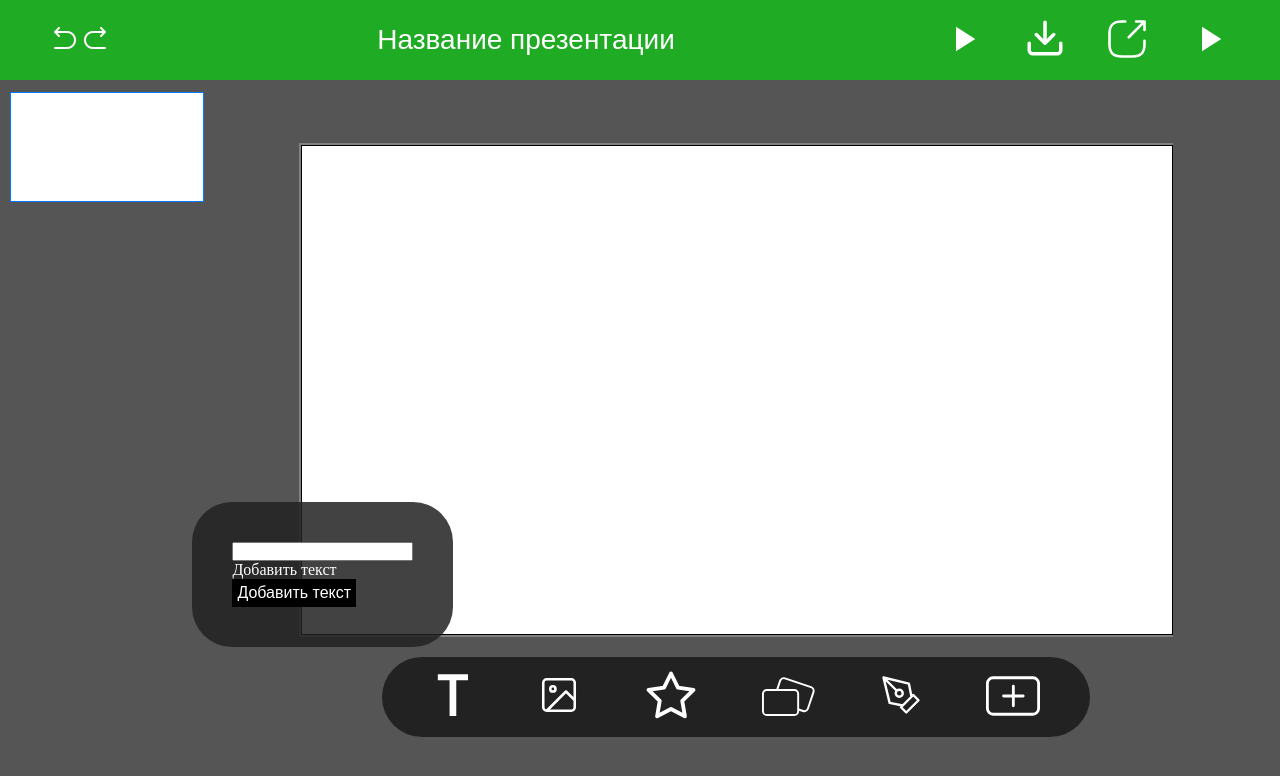
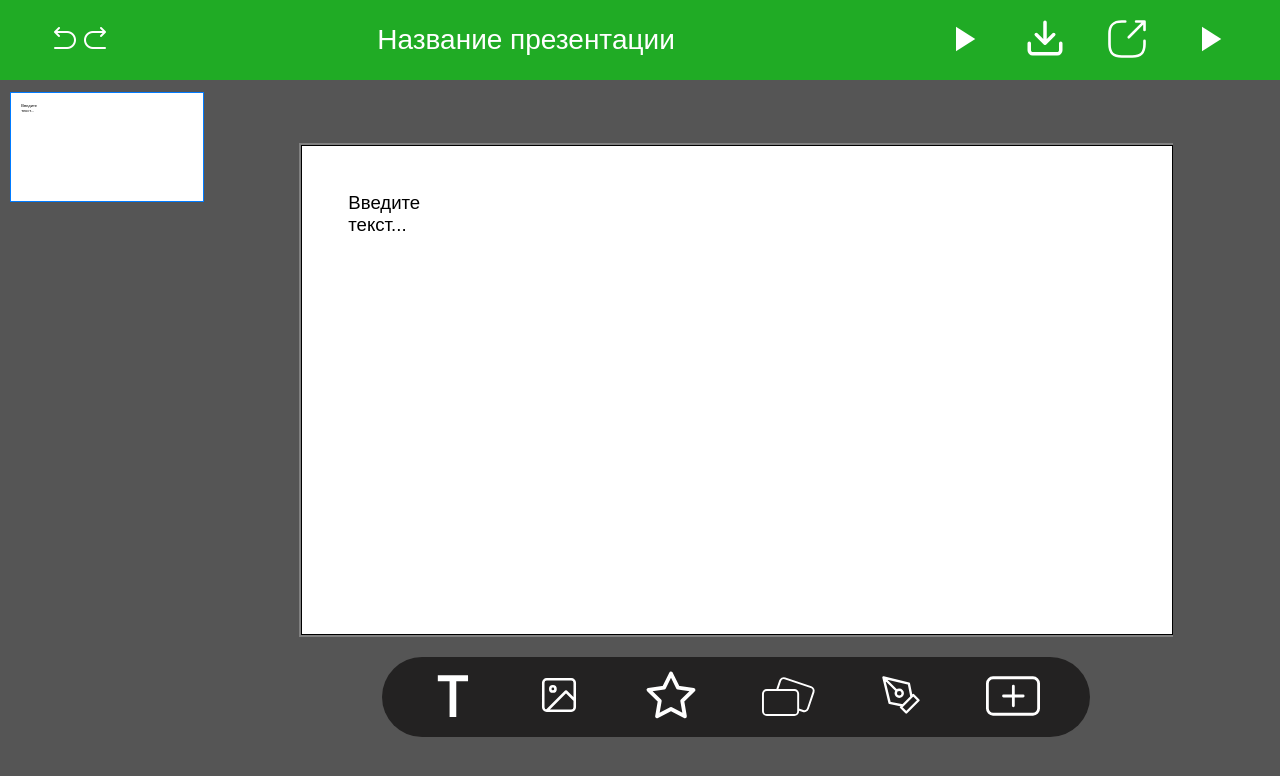
Before and after one commit to NikitaDudinov/Presentation_Maker, a React (Vite) app: page / in a window 1280 px wide. Both pictures are taken after a click on the button 453 px from the left and 696 px from the top of the page. Shown: the top 776 px of the page. Built offline with nearby package versions, Linux system fonts and the light colour scheme.

Commit message:
Добавил вомзожность вводить текст на слайде

```diff
--- a/src/store/hooks/useDraggableSlides.ts
+++ b/src/store/hooks/useDraggableSlides.ts
@@ -142,6 +142,7 @@ const useDraggableSlides = (
 
 
     return {
+        setCurrentSlides,
         currentSlides,
         handleMouseDown,
         draggedIndex,
--- a/src/store/hooks/useResize.ts
+++ b/src/store/hooks/useResize.ts
@@ -1,18 +1,36 @@
-import { useEffect, useRef, useState } from 'react';
+import { useEffect, useRef, useState, useCallback } from 'react';
 import { PresentationType, UpdateSizeType } from '../types';
 import { useAppActions } from './useAppActions';
+import { SLIDE_HEIGHT, SLIDE_WIDTH } from '../constants';
 
 const useResize = (initialSize: { width: number; height: number }, scale: number, state: PresentationType) => {
-    const {updateSizeElement, updatePositionElement} = useAppActions();
+    const { updateSizeElement, updatePositionElement } = useAppActions();
     const [sizeObject, setSizeObject] = useState(initialSize);
+    const [localPosition, setLocalPosition] = useState({ x: 0, y: 0 });
     const [resizeType, setResizeType] = useState<UpdateSizeType | null>(null);
     const ref = useRef<HTMLDivElement | null>(null);
     const startPositionRef = useRef({ x: 0, y: 0 });
     const startElementPositionRef = useRef({ x: 0, y: 0 });
     const startSizeRef = useRef({ width: 0, height: 0 });
+    const rafRef = useRef<number>();
 
-    const handleMouseMove = (event: MouseEvent) => {
+    useEffect(() => {
+        const selectedElement = state.slides
+            .find(slide => slide.id === state.selection.selectedSlideId)
+            ?.elements.find(element => element.id === state.selection.elementsId[0]);
+
+        if (selectedElement) {
+            setLocalPosition(selectedElement.position);
+        }
+    }, [state.selection.selectedSlideId, state.selection.elementsId, state.slides]);
+
+    const handleMouseMove = useCallback((event: MouseEvent) => {
         if (resizeType && ref.current && state.selection.selectedSlideId) {
+            if (rafRef.current) {
+                cancelAnimationFrame(rafRef.current);
+            }
+
+            rafRef.current = requestAnimationFrame(() => {
                 const selectedElement = state.slides
                     .find(slide => slide.id === state.selection.selectedSlideId)
                     ?.elements.find(element => element.id === state.selection.elementsId[0]);
@@ -29,54 +47,46 @@ const useResize = (initialSize: { width: number; height: number }, scale: number
 
                 switch (resizeType) {
                     case 'diagonal-right-bottom':
-                    newWidth = startSizeRef.current.width + deltaX;
-                    newHeight = startSizeRef.current.height + deltaY;
+                        newWidth += deltaX;
+                        newHeight += deltaY;
                         break;
-
                     case 'diagonal-right-top':
-                    newWidth = startSizeRef.current.width + deltaX;
-                    newHeight = startSizeRef.current.height - deltaY;
-                    newY = startElementPositionRef.current.y + deltaY;
+                        newWidth += deltaX;
+                        newHeight -= deltaY;
+                        newY += deltaY;
                         break;
-
                     case 'diagonal-left-top':
-                    newWidth = startSizeRef.current.width - deltaX;
-                    newHeight = startSizeRef.current.height - deltaY;
-                    newX = startElementPositionRef.current.x + deltaX;
-                    newY = startElementPositionRef.current.y + deltaY;
+                        newWidth -= deltaX;
+                        newHeight -= deltaY;
+                        newX += deltaX;
+                        newY += deltaY;
                         break;
-
                     case 'diagonal-left-bottom':
-                    newWidth = startSizeRef.current.width - deltaX;
-                    newHeight = startSizeRef.current.height + deltaY;
-                    newX = startElementPositionRef.current.x + deltaX;
+                        newWidth -= deltaX;
+                        newHeight += deltaY;
+                        newX += deltaX;
                         break;
-
                     case 'horizontal-right':
-                    newWidth = startSizeRef.current.width + deltaX;
+                        newWidth += deltaX;
                         break;
-
                     case 'horizontal-left':
-                    newWidth = startSizeRef.current.width - deltaX;
-                    newX = startElementPositionRef.current.x + deltaX;
+                        newWidth -= deltaX;
+                        newX += deltaX;
                         break;
-
                     case 'vertical-bottom':
-                    newHeight = startSizeRef.current.height + deltaY;
+                        newHeight += deltaY;
                         break;
-
                     case 'vertical-top':
-                    newHeight = startSizeRef.current.height - deltaY;
-                    newY = startElementPositionRef.current.y + deltaY;
+                        newHeight -= deltaY;
+                        newY += deltaY;
                         break;
                 }
 
-            // Ограничиваем минимальные размеры и корректируем позицию
                 if (newWidth < 20) {
                     const diff = 20 - newWidth;
                     newWidth = 20;
                     if (resizeType.includes('left')) {
-                    newX = startElementPositionRef.current.x + deltaX - diff;
+                        newX -= diff;
                     }
                 }
 
@@ -84,32 +94,57 @@ const useResize = (initialSize: { width: number; height: number }, scale: number
                     const diff = 20 - newHeight;
                     newHeight = 20;
                     if (resizeType.includes('top')) {
-                    newY = startElementPositionRef.current.y + deltaY - diff;
+                        newY -= diff;
                     }
                 }
 
-            // Обновляем размер
-            setSizeObject({
-                width: newWidth,
-                height: newHeight
-            });
+                const maxWidth = SLIDE_WIDTH - newX;
+                const maxHeight = SLIDE_HEIGHT - newY;
 
-            // Обновляем позицию только если она действительно изменилась
-            if (newX !== selectedElement.position.x || newY !== selectedElement.position.y) {
-                updatePositionElement({ x: newX, y: newY });
+                if (newWidth > maxWidth) {
+                    newWidth = maxWidth;
+                }
+
+                if (newHeight > maxHeight) {
+                    newHeight = maxHeight;
+                }
+
+                if (newX < 0) {
+                    const diff = -newX;
+                    newX = 0;
+                    if (resizeType.includes('left')) {
+                        newWidth -= diff;
                     }
                 }
-    };
 
-    const handleMouseUp = () => {
+                if (newY < 0) {
+                    const diff = -newY;
+                    newY = 0;
+                    if (resizeType.includes('top')) {
+                        newHeight -= diff;
+                    }
+                }
+
+                setSizeObject({ width: newWidth, height: newHeight });
+                setLocalPosition({ x: newX, y: newY });
+            });
+        }
+    }, [resizeType, scale, state.selection.selectedSlideId, state.slides]);
+
+    const handleMouseUp = useCallback(() => {
         if (resizeType && ref.current) {
             updateSizeElement(sizeObject);
+            updatePositionElement(localPosition);
         }
         setResizeType(null);
-    };
+        if (rafRef.current) {
+            cancelAnimationFrame(rafRef.current);
+        }
+    }, [resizeType, sizeObject, localPosition, updateSizeElement, updatePositionElement]);
 
-    const handleResizeMouseDown = (type: UpdateSizeType) => (event: React.MouseEvent) => {
+    const handleResizeMouseDown = useCallback((type: UpdateSizeType) => (event: React.MouseEvent) => {
         event.stopPropagation();
+        event.preventDefault();
         setResizeType(type);
 
         const selectedElement = state.slides
@@ -117,25 +152,12 @@ const useResize = (initialSize: { width: number; height: number }, scale: number
             ?.elements.find(element => element.id === state.selection.elementsId[0]);
 
         if (selectedElement) {
-            // Сохраняем начальную позицию мыши
-            startPositionRef.current = {
-                x: event.clientX,
-                y: event.clientY
-            };
-
-            // Сохраняем начальную позицию элемента
-            startElementPositionRef.current = {
-                x: selectedElement.position.x,
-                y: selectedElement.position.y
-            };
-
-            // Сохраняем начальные размеры
-            startSizeRef.current = {
-                width: sizeObject.width,
-                height: sizeObject.height
-            };
+            startPositionRef.current = { x: event.clientX, y: event.clientY };
+            startElementPositionRef.current = { x: selectedElement.position.x, y: selectedElement.position.y };
+            startSizeRef.current = { width: sizeObject.width, height: sizeObject.height };
+            setLocalPosition(selectedElement.position);
         }
-    };
+    }, [state.selection.selectedSlideId, state.slides, sizeObject]);
 
     useEffect(() => {
         if (resizeType) {
@@ -146,17 +168,19 @@ const useResize = (initialSize: { width: number; height: number }, scale: number
         return () => {
             document.removeEventListener('mousemove', handleMouseMove);
             document.removeEventListener('mouseup', handleMouseUp);
+            if (rafRef.current) {
+                cancelAnimationFrame(rafRef.current);
+            }
         };
-    }, [resizeType, sizeObject, state.selection.selectedSlideId]);
+    }, [resizeType, handleMouseMove, handleMouseUp]);
 
     return {
         sizeObject,
         resizeType,
         handleResizeMouseDown,
-        ref
+        ref,
+        localPosition
     };
 };
 
-export {
-    useResize,
-}
+export { useResize };
--- a/src/store/redux/presentationReducer.ts
+++ b/src/store/redux/presentationReducer.ts
@@ -8,6 +8,7 @@ import { updateBackgroundSlide } from "../updateBackgroundSlide";
 import { addTextElement } from "../addTextElement";
 import { addImageElement } from "../addImageElement";
 import { deleteElement } from "../deleteElement";
+import { updateContentText } from "./updateContentText";
 
 const presentationReducer = (state: PresentationType = defaultPresentation, action: PresentationAction): PresentationType => {
     switch (action.type) {
@@ -69,6 +70,8 @@ const presentationReducer = (state: PresentationType = defaultPresentation, acti
             }
         case PresentationActionType.SET_PRESENTATION:
             return action.payload
+        case PresentationActionType.UPDATE_CONTENT_TEXT:
+            return updateContentText(state, action.payload)
         default:
             return state
     }
--- /dev/null
+++ b/src/store/redux/updateContentText.ts
@@ -0,0 +1,39 @@
+import { PresentationType } from "../types";
+
+function updateContentText(presentation: PresentationType, newContent: string): PresentationType {
+    const selectedSlideId = presentation.selection.selectedSlideId;
+    const selectedElementId = presentation.selection.elementsId[0];
+
+    if (selectedSlideId && selectedElementId) {
+        const newSlides = presentation.slides.map(slide => {
+            if (slide.id === selectedSlideId) {
+                const newElements = slide.elements.map(element => {
+                    if (element.id === selectedElementId) {
+                        return {
+                            ...element,
+                            content: newContent
+                        };
+                    }
+                    return element;
+                });
+
+                return {
+                    ...slide,
+                    elements: newElements
+                };
+            }
+            return slide;
+        });
+
+        return {
+            ...presentation,
+            slides: newSlides,
+        };
+    }
+
+    return presentation;
+}
+
+export {
+    updateContentText,
+};
--- a/src/views/slide/ImageObject.tsx
+++ b/src/views/slide/ImageObject.tsx
@@ -1,4 +1,3 @@
-
 import {CSSProperties, useEffect} from "react";
 import { ImageElementType, PresentationType } from "../../store/types";
 import { useDragAndDrop } from "../../store/hooks/useDragAndDrop";
@@ -26,7 +25,6 @@ type ResizeHandle  = {
 }
 
 const ImageObject = ({ imageObject, scale, isWorkSpace=false, isSelected, state }: ImageObjectProps) => {
-
     const {setSelectionElement} = useAppActions();
 
     const { localPosition, handleMouseDown, setLocalPosition} = useDragAndDrop(
@@ -41,7 +39,11 @@ const ImageObject = ({ imageObject, scale, isWorkSpace=false, isSelected, state
         return(setLocalPosition(imageObject.position))
     }, [imageObject]);
 
-    const { sizeObject, resizeType, handleResizeMouseDown, ref } = useResize(imageObject.size, scale, state);
+    const { sizeObject, resizeType, handleResizeMouseDown, ref, localPosition: resizePosition } = useResize(
+        imageObject.size,
+        scale,
+        state
+    );
 
     const commonStyles: CSSProperties = {
         position: 'absolute',
@@ -54,8 +56,14 @@ const ImageObject = ({ imageObject, scale, isWorkSpace=false, isSelected, state
         : {width: `${imageObject.size.width * scale}px`, height: `${imageObject.size.height * scale}px`}
 
     const positionStyles = isWorkSpace
-        ? { top: `${localPosition.y * scale}px`, left: `${localPosition.x * scale}px` }
-        : { top: `${imageObject.position.y * scale}px`, left: `${imageObject.position.x * scale}px` };
+        ? {
+            top: `${(resizeType ? resizePosition.y : localPosition.y) * scale}px`,
+            left: `${(resizeType ? resizePosition.x : localPosition.x) * scale}px`
+        }
+        : {
+            top: `${imageObject.position.y * scale}px`,
+            left: `${imageObject.position.x * scale}px`
+        };
 
     const imageObjectStyles: CSSProperties = {
         ...commonStyles,
@@ -79,13 +87,20 @@ const ImageObject = ({ imageObject, scale, isWorkSpace=false, isSelected, state
     ];
 
     return (
-        <div ref={ref} onMouseDown={isWorkSpace ? handleMouseDown : undefined} style={imageObjectStyles}>
+        <div
+            ref={ref}
+            onMouseDown={isWorkSpace ? handleMouseDown : undefined}
+            style={imageObjectStyles}
+        >
             <img
                 style={{
                     width: '100%',
-                height: '100%'
+                    height: '100%',
+                    userSelect: 'none',
+                    pointerEvents: 'none'
                 }}
                 src={imageObject.src}
+                draggable={false}
             />
             <div>
                 {isSelected && resizeHandles.map(handle => (
@@ -96,13 +111,13 @@ const ImageObject = ({ imageObject, scale, isWorkSpace=false, isSelected, state
                             position: 'absolute',
                             width: '10px',
                             height: '10px',
-                        backgroundColor: 'red',
+                            backgroundColor: '#0b57d0',
                             ...handle.style,
+                            userSelect: 'none',
                         }}
                     />
                 ))}
             </div>
-
         </div>
     );
 };
--- a/src/views/slide/TextObject.tsx
+++ b/src/views/slide/TextObject.tsx
@@ -1,4 +1,4 @@
-import React, { CSSProperties, useEffect} from "react";
+import React, { CSSProperties, useEffect, useState, useRef } from "react";
 import { PresentationType, TextElementType, UpdateSizeType } from "../../store/types";
 import { useDragAndDrop } from "../../store/hooks/useDragAndDrop";
 import { useResize } from "../../store/hooks/useResize";
@@ -10,6 +10,7 @@ type TextObjectProps = {
     isSelected: boolean;
     state: PresentationType;
     isWorkSpace?: boolean;
+    isNew?: boolean;
 };
 
 type ResizeHandle  = {
@@ -23,45 +24,87 @@ type ResizeHandle  = {
     };
 }
 
-const TextObject: React.FC<TextObjectProps> = ({ textObject, scale, isWorkSpace = false, isSelected, state }) => {
+const TextObject: React.FC<TextObjectProps> = ({
+    textObject,
+    scale,
+    isWorkSpace = false,
+    isSelected,
+    state,
+    isNew = false
+}) => {
+    const { setSelectionElement, updateContentText } = useAppActions();
+    const [isEditing, setIsEditing] = useState(isNew);
+    const inputRef = useRef<HTMLTextAreaElement>(null);
 
-    const {setSelectionElement} = useAppActions();
-
-    const { localPosition, handleMouseDown, setLocalPosition } = useDragAndDrop(
+    const { localPosition, handleMouseDown: dragMouseDown, setLocalPosition } = useDragAndDrop(
         textObject.position,
         textObject.size,
         isSelected,
-        () => {setSelectionElement(textObject.id)},
+        () => { setSelectionElement(textObject.id) },
         scale,
     );
+
+    const handleDoubleClick = (e: React.MouseEvent) => {
+        if (!isWorkSpace) return;
+        e.stopPropagation();
+        setIsEditing(true);
+    };
 
     useEffect(() => {
         setLocalPosition(textObject.position);
     }, [textObject.position]);
 
+    const { sizeObject, resizeType, handleResizeMouseDown, ref, localPosition: resizePosition } = useResize(
+        textObject.size,
+        scale,
+        state
+    );
 
-    const { sizeObject, resizeType, handleResizeMouseDown, ref } = useResize(textObject.size, scale, state);
+    useEffect(() => {
+        if (isNew && inputRef.current) {
+            inputRef.current.focus();
+        }
+    }, [isNew]);
+
+    const handleBlur = () => {
+        setIsEditing(false);
+    };
+
+    const handleKeyDown = (e: React.KeyboardEvent) => {
+        if (e.key === 'Enter' && !e.shiftKey) {
+            e.preventDefault();
+            inputRef.current?.blur();
+        }
+    };
 
     const commonStyles: CSSProperties = {
         position: 'absolute',
-        width: `${sizeObject.width * scale}px`,
-        height: `${sizeObject.height * scale}px`,
         fontSize: `${textObject.font.size * scale}px`,
         cursor: resizeType ?
             (resizeType.includes('horizontal') ? 'ew-resize' :
              resizeType.includes('vertical') ? 'ns-resize' : 'nwse-resize')
-            : 'grab',
+            : isEditing ? 'text' : 'default',
         border: isSelected ? '2px solid #0b57d0' : 'none',
         overflow: 'hidden',
+        userSelect: 'none',
+        fontFamily: textObject.font.family,
+        wordWrap: 'break-word',
+        whiteSpace: 'pre-wrap'
     };
 
+    const sizeStyles: CSSProperties = isWorkSpace
+        ? {width: `${sizeObject.width * scale}px`, height: `${sizeObject.height * scale}px`}
+        : {width: `${textObject.size.width * scale}px`, height: `${textObject.size.height * scale}px`}
+
     const positionStyles = isWorkSpace
-        ? { top: `${localPosition.y * scale}px`, left: `${localPosition.x * scale}px` }
-        : { top: `${textObject.position.y * scale}px`, left: `${textObject.position.x * scale}px` };
-
-    const sizeStyles: CSSProperties = isWorkSpace
-    ? {width: `${sizeObject.width * scale}px`, height: `${sizeObject.height * scale}px`}
-    : {width: `${textObject.size.width * scale}px`, height: `${textObject.size.height * scale}px`}
+        ? {
+            top: `${(resizeType ? resizePosition.y : localPosition.y) * scale}px`,
+            left: `${(resizeType ? resizePosition.x : localPosition.x) * scale}px`
+        }
+        : {
+            top: `${textObject.position.y * scale}px`,
+            left: `${textObject.position.x * scale}px`
+        };
 
     const resizeHandles: ResizeHandle[] = [
         { type: 'diagonal-right-bottom', style: { bottom: 0, right: 0, cursor: 'nwse-resize' } },
@@ -78,13 +121,52 @@ const TextObject: React.FC<TextObjectProps> = ({ textObject, scale, isWorkSpace
         <div
             ref={ref}
             style={{ ...commonStyles, ...positionStyles, ...sizeStyles }}
-            onMouseDown={isWorkSpace ? handleMouseDown : undefined}
+            onMouseDown={!isEditing ? dragMouseDown : undefined}
+            onDoubleClick={handleDoubleClick}
         >
-            <p style={{ margin: 0 }}>
-                {textObject.content}
-            </p>
+            {isEditing ? (
+                <textarea
+                    ref={inputRef}
+                    value={textObject.content}
+                    onChange={(e) => updateContentText(e.target.value)}
+                    onBlur={handleBlur}
+                    onKeyDown={handleKeyDown}
+                    onClick={(e) => e.stopPropagation()}
+                    onMouseDown={(e) => e.stopPropagation()}
+                    style={{
+                        width: '100%',
+                        height: '100%',
+                        border: 'none',
+                        outline: 'none',
+                        resize: 'none',
+                        background: 'transparent',
+                        fontSize: 'inherit',
+                        fontFamily: 'inherit',
+                        margin: 0,
+                        padding: 0,
+                        overflow: 'hidden',
+                        wordWrap: 'break-word',
+                        whiteSpace: 'pre-wrap',
+                        cursor: 'text',
+                        pointerEvents: 'auto'
+                    }}
+                    autoFocus
+                />
+            ) : (
+                <p style={{
+                    margin: 0,
+                    userSelect: 'none',
+                    pointerEvents: 'none',
+                    width: '100%',
+                    height: '100%',
+                    wordWrap: 'break-word',
+                    whiteSpace: 'pre-wrap'
+                }}>
+                    {textObject.content || 'Введите текст...'}
+                </p>
+            )}
 
-            {isSelected && resizeHandles.map(handle => (
+            {isSelected && !isEditing && resizeHandles.map(handle => (
                 <div
                     key={handle.type}
                     onMouseDown={handleResizeMouseDown(handle.type)}
@@ -92,8 +174,9 @@ const TextObject: React.FC<TextObjectProps> = ({ textObject, scale, isWorkSpace
                         position: 'absolute',
                         width: '10px',
                         height: '10px',
-                        backgroundColor: 'red',
+                        backgroundColor: '#0b57d0',
                         ...handle.style,
+                        userSelect: 'none',
                     }}
                 />
             ))}
@@ -101,5 +184,4 @@ const TextObject: React.FC<TextObjectProps> = ({ textObject, scale, isWorkSpace
     );
 };
 
-
 export { TextObject };
--- a/src/views/slidesList/SlidesList.tsx
+++ b/src/views/slidesList/SlidesList.tsx
@@ -4,6 +4,7 @@ import { useDraggableSlides } from "../../store/hooks/useDraggableSlides";
 import { useAppSelector } from "../../store/hooks/useAppSelector";
 import { useAppActions } from "../../store/hooks/useAppActions";
 import { SLIDE_HEIGHT, SLIDE_WIDTH } from '../../store/constants';
+import { useEffect } from 'react';
 
 type SlideListProps = {
     slidePreviewScale: number;
@@ -14,7 +15,12 @@ const SlidesList = ({slidePreviewScale}: SlideListProps) => {
     const slides = useAppSelector(state => state.slides);
     const selectSlideId = useAppSelector(state => state.selection.selectedSlideId);
 
+    useEffect(() => {
+        setCurrentSlides(slides);
+    }, [slides]);
+
     const {
+        setCurrentSlides,
         currentSlides,
         handleMouseDown,
         draggedIndex,
--- a/src/views/toolbar/editTextComponent/EditTextComponent.tsx
+++ b/src/views/toolbar/editTextComponent/EditTextComponent.tsx
@@ -73,6 +73,11 @@ const EditTextComponent: React.FC<EditTextComponentProps> = ({ element, selected
         setInputText(newValue);
     };
 
+    const handleAddText = () => {
+        if (selectedSlideId) {
+            addTextElement('');
+        }
+    };
 
     return (
         element && element.type === 'text' ? (
@@ -129,27 +134,15 @@ const EditTextComponent: React.FC<EditTextComponentProps> = ({ element, selected
             <Button type={'icon'} onClick={() => {}} iconUrl={imageTextUrl} iconSize={'medium'}/>
         </Popover>
         ) : (
-            <Popover
-            content={
-                <div>
-                    <input
-                        value={inputText}
-                        onChange={handleInputChange}
-                        className="input-field"
-                    />
-                <span className={styles.label}>Добавить текст</span>
-                <Button type='text' onClick={() => {if(selectedSlideId)addTextElement(inputText)}} label="Добавить текст"/>
-                </div>
-            }
-        >
-            <Button type={'icon'} onClick={() => {}} iconUrl={imageTextUrl} iconSize={'medium'}/>
-        </Popover>
+            <Button
+                type={'icon'}
+                onClick={handleAddText}
+                iconUrl={imageTextUrl}
+                iconSize={'medium'}
+            />
         )
-
     )
 }
-
-
 
 export {
     EditTextComponent
```
Also changed, not shown: src/store/redux/actionCreators.ts (+8 -0 lines), src/store/redux/actions.ts (+9 -1 lines). Lines whose indentation alone changed are shown as unchanged.
